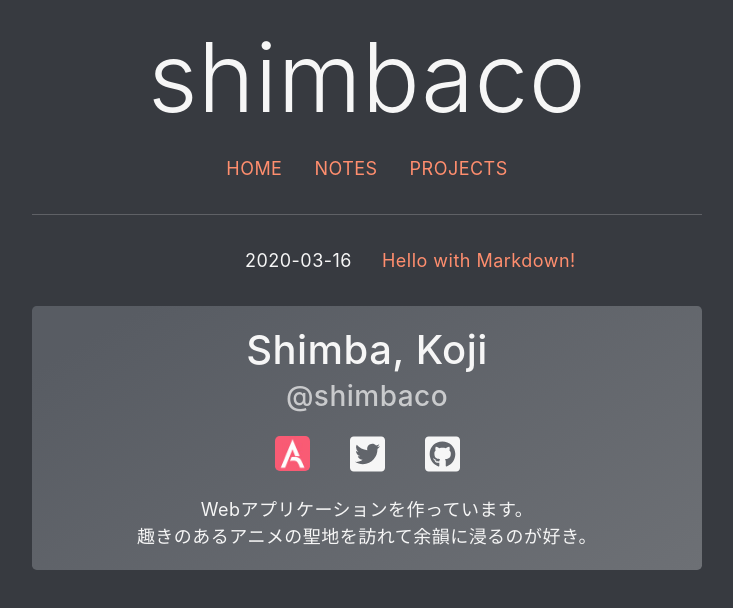
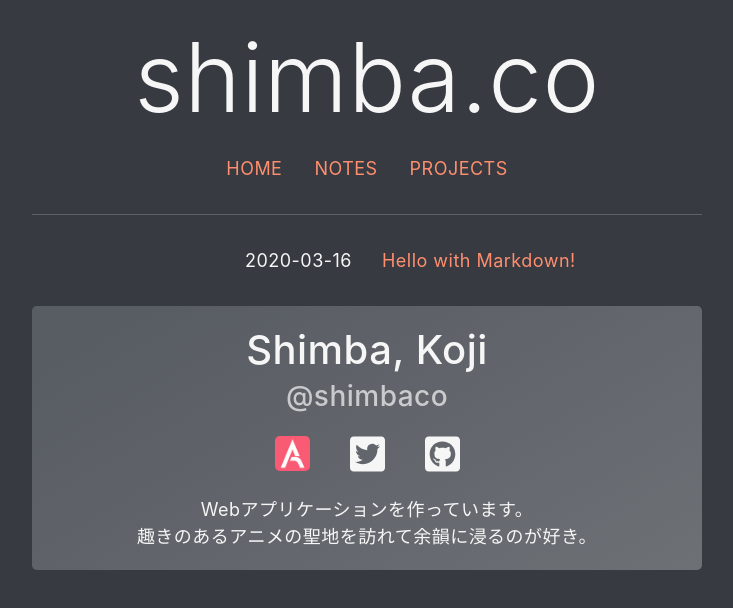
Before and after one commit to shimbaco/shimba.co, a Next.js app: page / in a window 1280 px wide. Shown: the top 608 px of the page, without its empty margins (273-1006 px from the left). Built offline with nearby package versions, Linux system fonts and the light colour scheme.

Commit message:
shimba.co

```diff
--- a/components/layout.tsx
+++ b/components/layout.tsx
@@ -4,7 +4,7 @@ import HeaderNavLink from '~components/ui/Link'
 
 export default function Layout({
   children,
-  title = 'shimbaco',
+  title = 'shimba.co',
 }: any) {
   return (
     <>
@@ -16,7 +16,7 @@ export default function Layout({
       <div className="container py-5">
         <header className="text-center">
           <h1 className="display-1 mb-5">
-            <a className="text-body" href="/">shimbaco</a>
+            <a className="text-body" href="/">shimba.co</a>
           </h1>
           <nav className="d-flex justify-content-center">
             <HeaderNavLink href="/">
```
